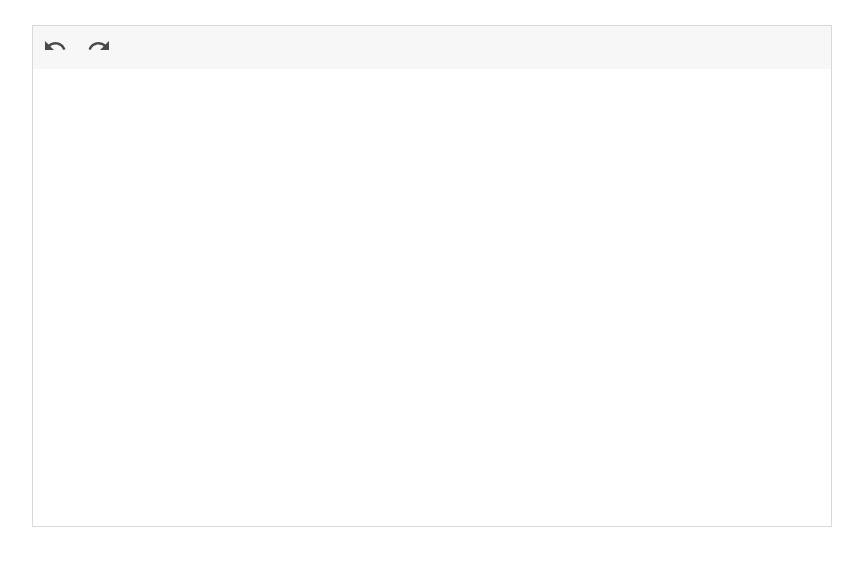
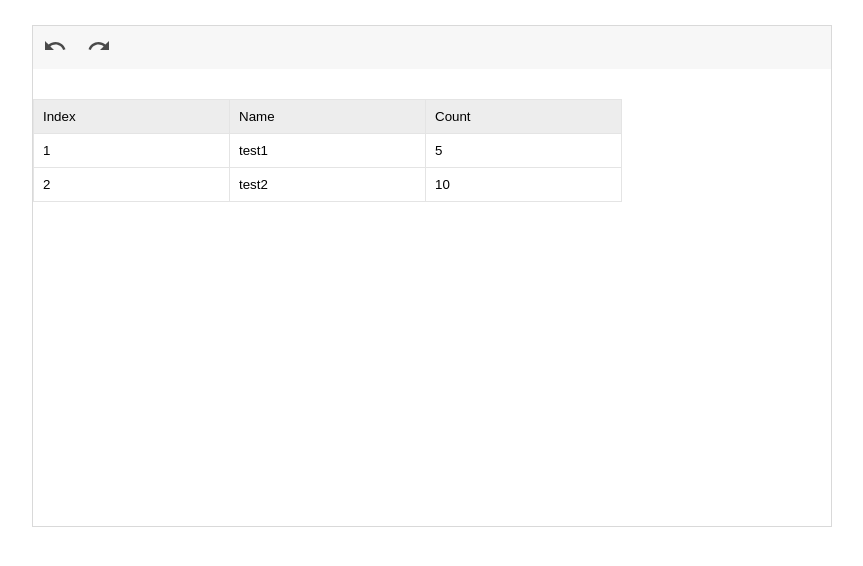
Before and after one commit to Deony/table-and-chart, a React app: page / in a window 1280 px wide. Shown: the whole page, without its empty margins (208-1071 px from the left). Built offline with nearby package versions, Linux system fonts and the light colour scheme.

Commit message:
implemented table components

```diff
--- /dev/null
+++ b/src/components/spreadsheet-table-cell/index.js
@@ -0,0 +1,3 @@
+import SpreadsheetTableCell from "./spreadsheet-table-cell";
+
+export default SpreadsheetTableCell;
--- /dev/null
+++ b/src/components/spreadsheet-table-cell/spreadsheet-table-cell.css
@@ -0,0 +1,17 @@
+.spreadsheet-table-cell {
+    box-sizing: content-box;
+    text-align: center;
+    min-width: 120px;
+
+    border: 1px solid #e4e4e4;
+}
+
+.spreadsheet-table-cell input {
+    background: transparent;
+    border: none;
+    padding: 8px;
+}
+
+.spreadsheet-table-cell input:focus {
+    outline: none;
+}
--- /dev/null
+++ b/src/components/spreadsheet-table-cell/spreadsheet-table-cell.js
@@ -0,0 +1,12 @@
+import './spreadsheet-table-cell.css';
+
+const SpreadsheetTableCell = ({ label }) => {
+
+    return (
+        <td className='spreadsheet-table-cell'>
+            <input type="text" value={label}/>
+        </td>
+    )
+}
+
+export default SpreadsheetTableCell;
--- /dev/null
+++ b/src/components/spreadsheet-table-header/index.js
@@ -0,0 +1,3 @@
+import SpreadsheetTableHeader from "./spreadsheet-table-header";
+
+export default SpreadsheetTableHeader;
--- /dev/null
+++ b/src/components/spreadsheet-table-header/spreadsheet-table-header.css
@@ -0,0 +1,4 @@
+.spreadsheet-table-header {
+    background: #ededed;
+    border: none;
+}
--- /dev/null
+++ b/src/components/spreadsheet-table-header/spreadsheet-table-header.js
@@ -0,0 +1,12 @@
+import { tableRowLabel } from "../../constants";
+import SpreadsheetTableCell from "../spreadsheet-table-cell";
+import './spreadsheet-table-header.css';
+
+
+const SpreadsheetTableHeader = () => (
+    <thead className='spreadsheet-table-header'>
+        {Object.values(tableRowLabel).map(el => <SpreadsheetTableCell key={el.key} label={el.label} />)}
+    </thead>
+)
+
+export default SpreadsheetTableHeader;
--- /dev/null
+++ b/src/components/spreadsheet-table-row/index.js
@@ -0,0 +1,3 @@
+import SpreadsheetTableRow from "./spreadsheet-table-row";
+
+export default SpreadsheetTableRow;
--- /dev/null
+++ b/src/components/spreadsheet-table-row/spreadsheet-table-row.css
@@ -0,0 +1,2 @@
+.spreadsheet-table-row {
+}
--- /dev/null
+++ b/src/components/spreadsheet-table-row/spreadsheet-table-row.js
@@ -0,0 +1,13 @@
+import SpreadsheetTableCell from "../spreadsheet-table-cell";
+import './spreadsheet-table-row.css';
+
+
+const SpreadsheetTableRow = ({index, row: {name, count}}) => (
+    <tr className='spreadsheet-table-row'>
+        <SpreadsheetTableCell label={index} />
+        <SpreadsheetTableCell label={name} />
+        <SpreadsheetTableCell label={count} />
+    </tr>
+)
+
+export default SpreadsheetTableRow;
--- a/src/components/spreadsheet-table/spreadsheet-table.css
+++ b/src/components/spreadsheet-table/spreadsheet-table.css
@@ -2,3 +2,7 @@
     overflow: auto;
     height: 100%;
 }
+
+.table-container {
+    border-collapse: collapse;
+}
--- a/src/components/spreadsheet-table/spreadsheet-table.js
+++ b/src/components/spreadsheet-table/spreadsheet-table.js
@@ -1,12 +1,42 @@
+import React from 'react';
+import SpreadsheetTableRow from "../spreadsheet-table-row";
+import SpreadsheetTableHeader from "../spreadsheet-table-header";
 import './spreadsheet-table.css';
 
 
-const SpreadsheetTable= () => {
-    return (
-        <div className='spreadsheet-table'>
-            <div className="table-container"></div>
-        </div>
-    )
+class SpreadsheetTable extends React.Component {
+    constructor() {
+        super()
+
+        this.data = [
+                {
+                    name: 'test1',
+                    count: 5
+                },
+                {
+                    name: 'test2',
+                    count: 10
+                },
+        ];
+
+        this.state = {
+            rows: this.data
+        }
+    }
+
+   render() {
+        const { rows } = this.state;
+
+        return (
+           <div className='spreadsheet-table'>
+               <table className="table-container">
+                    <SpreadsheetTableHeader />
+
+                    {rows.map((row, index) => <SpreadsheetTableRow key={index} index={index+1} row={row} />)}
+               </table>
+           </div>
+       )
+   }
 }
 
 export default SpreadsheetTable;
--- /dev/null
+++ b/src/constants/constants.js
@@ -0,0 +1,14 @@
+export const tableRowLabel = Object.freeze({
+    index: {
+        name: 'index',
+        label: 'Index',
+    },
+    name: {
+        name: 'name',
+        label: 'Name',
+    },
+    count: {
+        name: 'count',
+        label: 'Count',
+    }
+})
--- /dev/null
+++ b/src/constants/index.js
@@ -0,0 +1,3 @@
+import { tableRowLabel } from "./constants";
+
+export { tableRowLabel };
```
